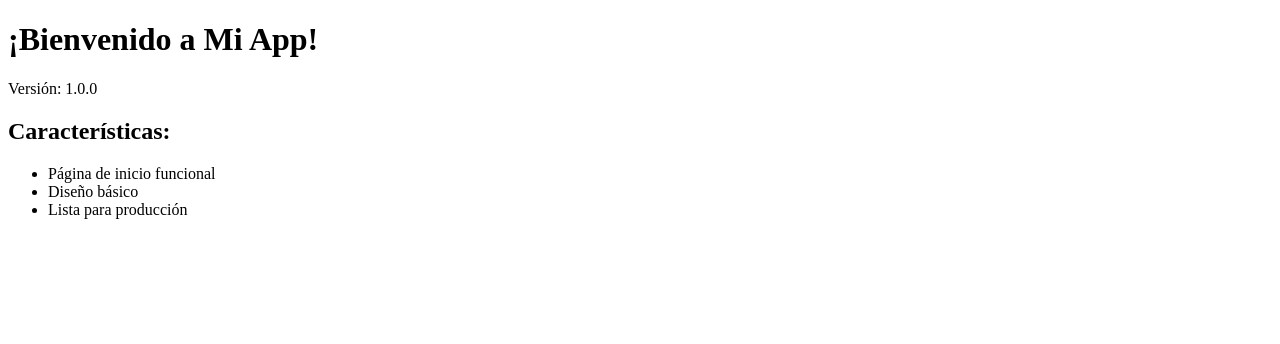
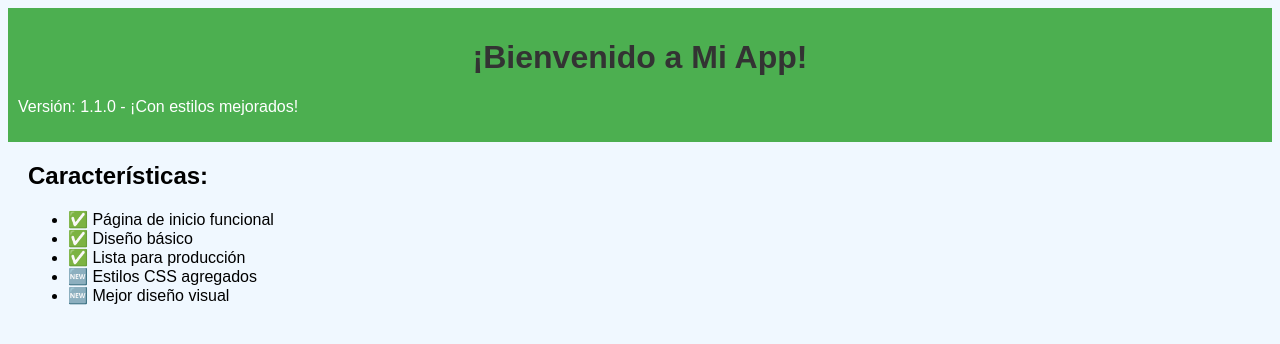
Before and after one commit to JennDevX/practica-releases, a plain HTML site: page index.html in a window 1280 px wide. Drawn offline with Linux system fonts and the light colour scheme.

Commit message:
feat: versión 1.1.0 - agregar estilos CSS y mejoras visuales
- Agregados estilos CSS integrados
- Mejorado diseño visual con colores
- Actualizada información de versión
- Listo para release 1.1.0

```diff
--- a/index.html
+++ b/index.html
@@ -1,17 +1,27 @@
 <!DOCTYPE html>
 <html>
 <head>
-    <title>Mi App v1.0.0</title>
+    <title>Mi App v1.1.0</title>
+    <style>
+        body { font-family: Arial, sans-serif; background-color: #f0f8ff; }
+        h1 { color: #333; text-align: center; }
+        .version { background: #4CAF50; color: white; padding: 10px; }
+        .features { margin: 20px; }
+    </style>
 </head>
 <body>
-    <h1>¡Bienvenido a Mi App!</h1>
-    <p>Versión: 1.0.0</p>
-    <div>
+    <div class="version">
+        <h1>¡Bienvenido a Mi App!</h1>
+        <p>Versión: 1.1.0 - ¡Con estilos mejorados!</p>
+    </div>
+    <div class="features">
         <h2>Características:</h2>
         <ul>
-            <li>Página de inicio funcional</li>
-            <li>Diseño básico</li>
-            <li>Lista para producción</li>
+            <li>✅ Página de inicio funcional</li>
+            <li>✅ Diseño básico</li>
+            <li>✅ Lista para producción</li>
+            <li>🆕 Estilos CSS agregados</li>
+            <li>🆕 Mejor diseño visual</li>
         </ul>
     </div>
 </body>
```
Also changed, not shown: VERSION.txt.
